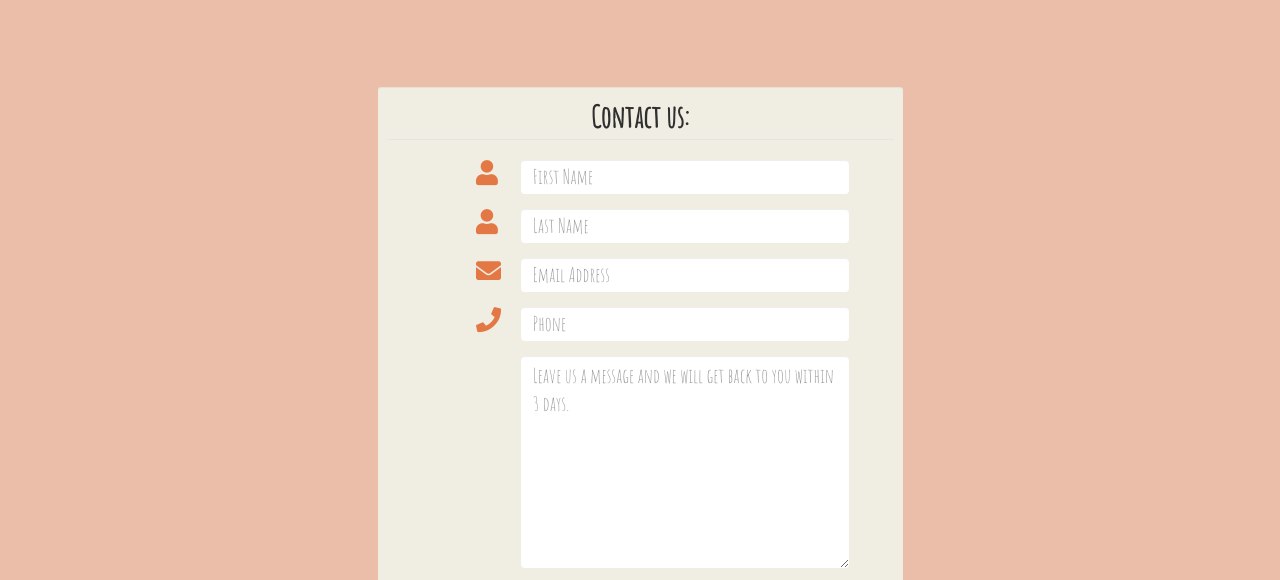
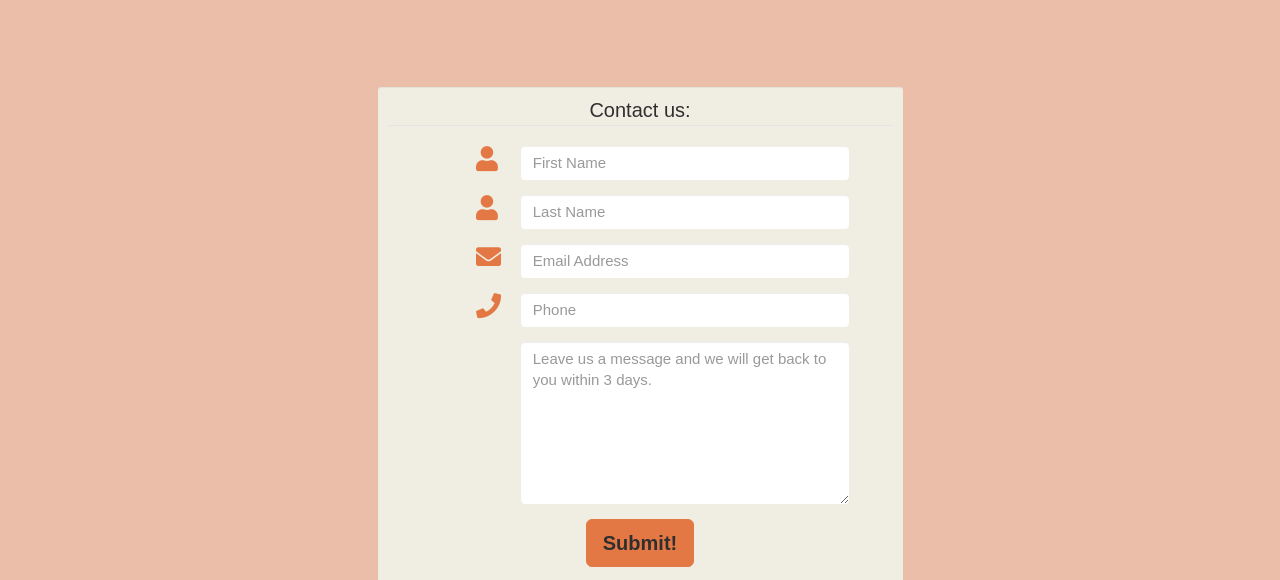
Before and after one commit to petrakovaru/milestone1, a plain HTML site: page contact.html in a window 1280 px wide. Shown: the part 63-643 px from the top of the page. Drawn offline with nearby package versions, Linux system fonts and the light colour scheme; some icons are missing.

Commit message:
final fix

```diff
--- a/style.css
+++ b/style.css
@@ -225,9 +225,10 @@ p {
 }
 
 legend {
-    font-size: 30px;
-    font-weight: 600;
+    font-size: 20px;
+    font-weight: 500;
     color: rgb(48, 47, 47);
+    font-family: 'Niramit', sans-serif;
 
 }
 
@@ -240,8 +241,9 @@ legend {
     border-color: rgb(228, 120, 69);
     background-color: rgb(228, 120, 69);
     color: rgb(48, 47, 47);;
-    font-size: 22px;
+    font-size: 20px;
     font-weight: 600;
+    font-family: 'Niramit', sans-serif;
 }
 
 .btn-primary
@@ -253,9 +255,10 @@ legend {
   }
 
 .form-control {
-    font-size: 20px;
+    font-size: 15px;
     color: black;
     border: transparent;
+    font-family: 'Niramit', sans-serif;
 
 
 
@@ -266,6 +269,7 @@ h3 {
     padding-top: 15px;
     font-size: 30px;
     color: rgb(61, 58, 58);
+
 
 }
 
@@ -318,7 +322,7 @@ blockquote {
     font-family: 'Niramit', sans-serif;
     margin: 10px;
     padding: 10px;
-    font-size: 12px;
+    font-size: 11px;
 }
 
 .about-header {
```
Also changed, not shown: about.html (+9 -0 lines), contact.html (+1 -0 lines), tour.html (+9 -0 lines).
